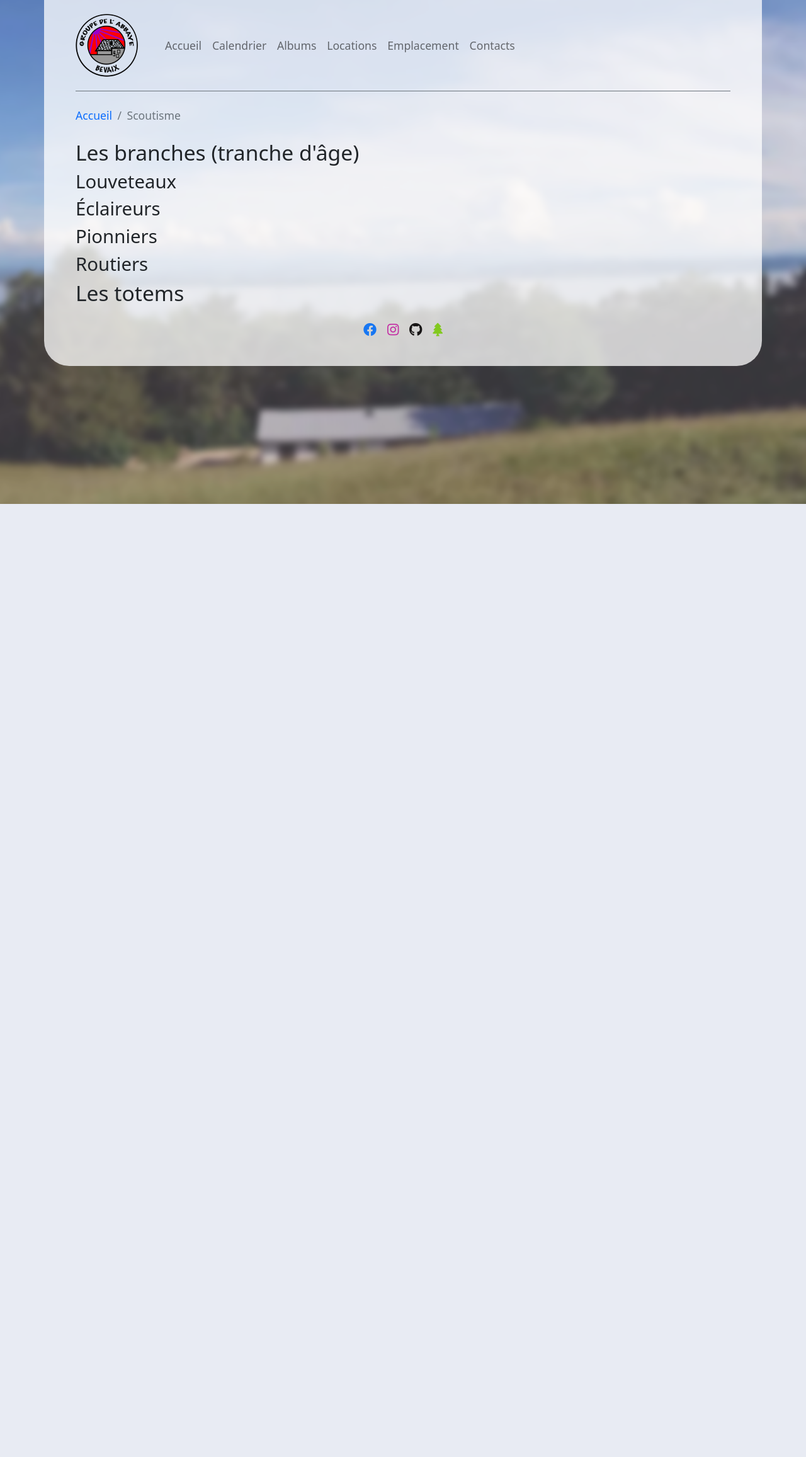
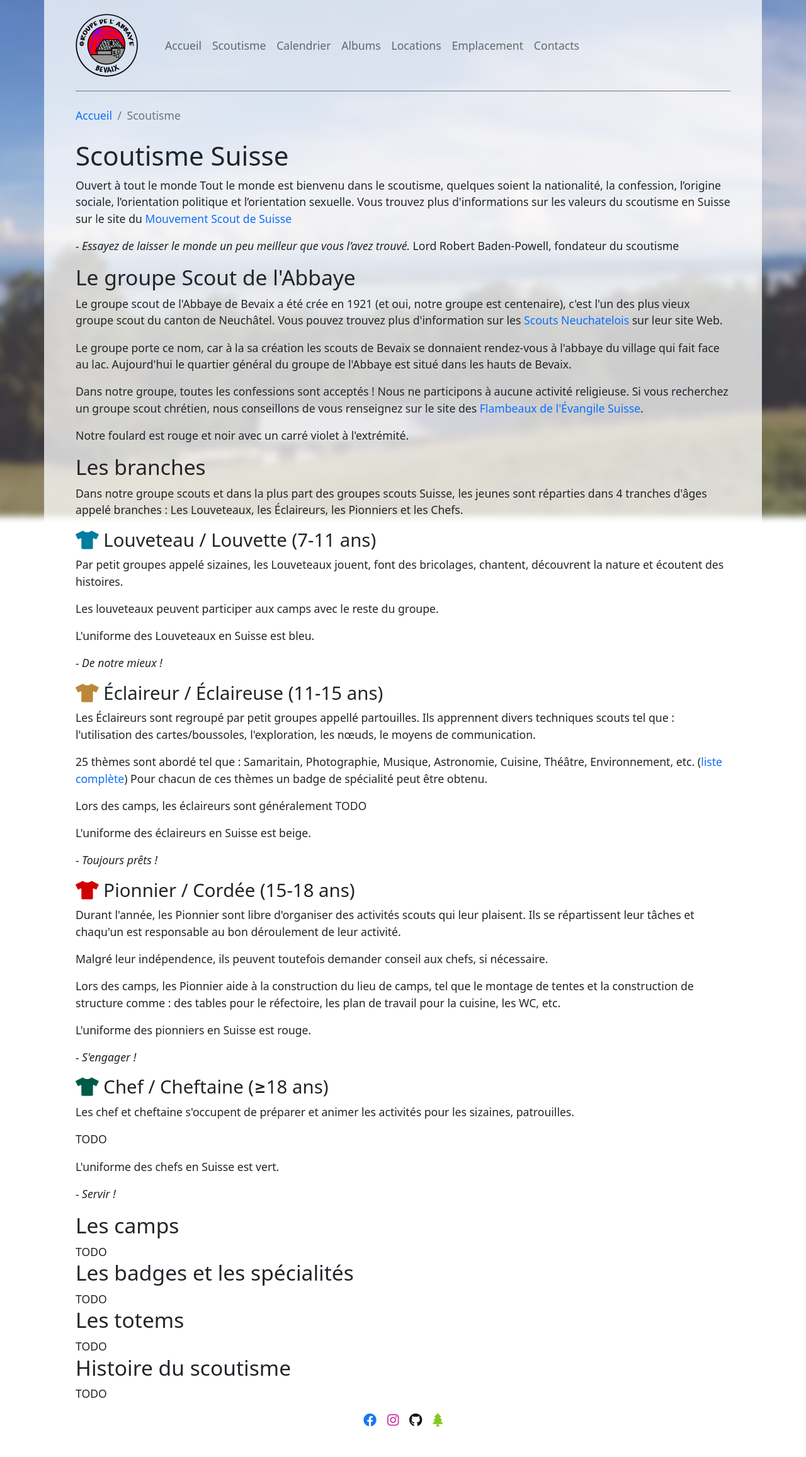
Before and after one commit to TheRaphael0000/www.scouts-bevaix.ch, a Django app: page /scoutisme in a window 1280 px wide. Shown: the whole page at 63% size. Before the commit the page ends 800 px from the top, so only its background shows below. Run offline with Django 3.2, Linux system fonts and the light colour scheme; some libraries are stand-ins or nearby versions.

Commit message:
début de la rédation de la page sur le scoutisme

```diff
--- a/scoutsbevaixch/templates/base.html
+++ b/scoutsbevaixch/templates/base.html
@@ -41,6 +41,7 @@
       <div class="collapse navbar-collapse" id="navbarItems">
         <ul class="navbar-nav mx-3 mt-2 mt-lg-0">
           <li class="nav-item"><a accesskey="1" href="/" class="nav-link">Accueil</a></li>
+          <li class="nav-item"><a accesskey="2" href="/scoutisme" class="nav-link">Scoutisme</a></li>
           <li class="nav-item"><a accesskey="3" href="/calendrier" class="nav-link">Calendrier</a></li>
           <li class="nav-item"><a accesskey="4" href="/albums" class="nav-link">Albums</a></li>
           <li class="nav-item"><a accesskey="5" href="/locations" class="nav-link">Locations</a></li>
--- a/scoutsbevaixch/templates/scoutisme.html
+++ b/scoutsbevaixch/templates/scoutisme.html
@@ -8,12 +8,121 @@
 
 {% block main %}
 
-<h2>Les branches (tranche d'âge)</h2>
-<h3>Louveteaux</h3>
-<h3>Éclaireurs</h3>
-<h3>Pionniers</h3>
-<h3>Routiers</h3>
+<h1>Scoutisme Suisse</h1>
+
+<p>
+  Ouvert à tout le monde
+  Tout le monde est bienvenu dans le scoutisme, quelques soient la nationalité, la confession, l’origine sociale, l’orientation politique et l’orientation sexuelle.
+
+
+  Vous trouvez plus d'informations sur les valeurs du scoutisme en Suisse sur le site du <a href="https://pfadi.swiss/fr/">Mouvement Scout de Suisse</a>
+</p>
+
+<p>
+  <cite>- Essayez de laisser le monde un peu meilleur que vous l’avez trouvé.</cite> Lord Robert Baden-Powell, fondateur du scoutisme
+
+</p>
+
+<h2>Le groupe Scout de l'Abbaye</h2>
+
+<p>
+  Le groupe scout de l'Abbaye de Bevaix a été crée en 1921 (et oui, notre groupe est centenaire), c'est l'un des plus vieux groupe scout du canton de Neuchâtel.
+  Vous pouvez trouvez plus d'information sur les <a href="https://www.scoutne.ch/">Scouts Neuchatelois</a> sur leur site Web.
+</p>
+<p>
+  Le groupe porte ce nom, car à la sa création les scouts de Bevaix se donnaient rendez-vous à l'abbaye du village qui fait face au lac.
+  Aujourd'hui le quartier général du groupe de l'Abbaye est situé dans les hauts de Bevaix.
+</p>
+<p>
+  Dans notre groupe, toutes les confessions sont acceptés !
+  Nous ne participons à aucune activité religieuse.
+  Si vous recherchez un groupe scout chrétien, nous conseillons de vous renseignez sur le site des <a href="http://www.flambeaux.ch/">Flambeaux de l'Évangile Suisse</a>.
+</p>
+<p>
+  Notre foulard est rouge et noir avec un carré violet à l'extrémité.
+</p>
+
+<h2>Les branches</h2>
+<p>
+  Dans notre groupe scouts et dans la plus part des groupes scouts Suisse, les jeunes sont réparties dans 4 tranches d'âges appelé branches : Les Louveteaux, les Éclaireurs, les Pionniers et les Chefs.
+</p>
+
+
+<h3><i class="fas fa-tshirt" style="color:#007ca1;"></i> Louveteau / Louvette (7-11 ans)</h3>
+<p>
+  Par petit groupes appelé sizaines, les Louveteaux jouent, font des bricolages, chantent, découvrent la nature et écoutent des histoires.
+</p>
+<p>
+  Les louveteaux peuvent participer aux camps avec le reste du groupe.
+</p>
+<p>
+  L'uniforme des Louveteaux en Suisse est bleu.
+</p>
+<p>
+  <cite>- De notre mieux !</cite>
+</p>
+
+<h3><i class="fas fa-tshirt" style="color:#bb8837;"></i> Éclaireur / Éclaireuse (11-15 ans)</h3>
+<p>
+  Les Éclaireurs sont regroupé par petit groupes appellé partouilles.
+  Ils apprennent divers techniques scouts tel que : l'utilisation des cartes/boussoles, l'exploration, les nœuds, le moyens de communication.
+</p>
+<p>
+  25 thèmes sont abordé tel que : Samaritain, Photographie, Musique, Astronomie, Cuisine, Théâtre, Environnement, etc. (<a href="https://fr.scoutwiki.org/Badges_de_sp%C3%A9cialit%C3%A9s_du_mouvement_scout_de_Suisse">liste complète</a>)
+  Pour chacun de ces thèmes un badge de spécialité peut être obtenu.
+</p>
+<p>
+  Lors des camps, les éclaireurs sont généralement TODO
+</p>
+<p>
+  L'uniforme des éclaireurs en Suisse est beige.
+</p>
+<p>
+  <cite>- Toujours prêts !</cite>
+</p>
+
+
+<h3><i class="fas fa-tshirt" style="color:#d10000;"></i> Pionnier / Cordée (15-18 ans)</h3>
+<p>
+  Durant l'année, les Pionnier sont libre d'organiser des activités scouts qui leur plaisent.
+  Ils se répartissent leur tâches et chaqu'un est responsable au bon déroulement de leur activité.
+</p>
+<p>
+  Malgré leur indépendence, ils peuvent toutefois demander conseil aux chefs, si nécessaire.
+</p>
+<p>
+  Lors des camps, les Pionnier aide à la construction du lieu de camps, tel que le montage de tentes et la construction de structure comme : des tables pour le réfectoire, les plan de travail pour la cuisine, les WC, etc.
+</p>
+<p>
+  L'uniforme des pionniers en Suisse est rouge.
+</p>
+<p>
+  <cite>- S'engager !</cite>
+</p>
+
+<h3><i class="fas fa-tshirt" style="color:#005a49;"></i> Chef / Cheftaine (≥18 ans)</h3>
+
+<p>
+  Les chef et cheftaine s'occupent de préparer et animer les activités pour les sizaines, patrouilles.
+</p>
+<p>
+  TODO
+</p>
+<p>
+  L'uniforme des chefs en Suisse est vert.
+</p>
+<p>
+  <cite>- Servir !</cite>
+</p>
+
+<h2>Les camps</h2>
+TODO
+<h2>Les badges et les spécialités</h2>
+TODO
 <h2>Les totems</h2>
-<h2></h2>
+TODO
+<h2>Histoire du scoutisme</h2>
+TODO
+
 
 {% endblock %}
```
